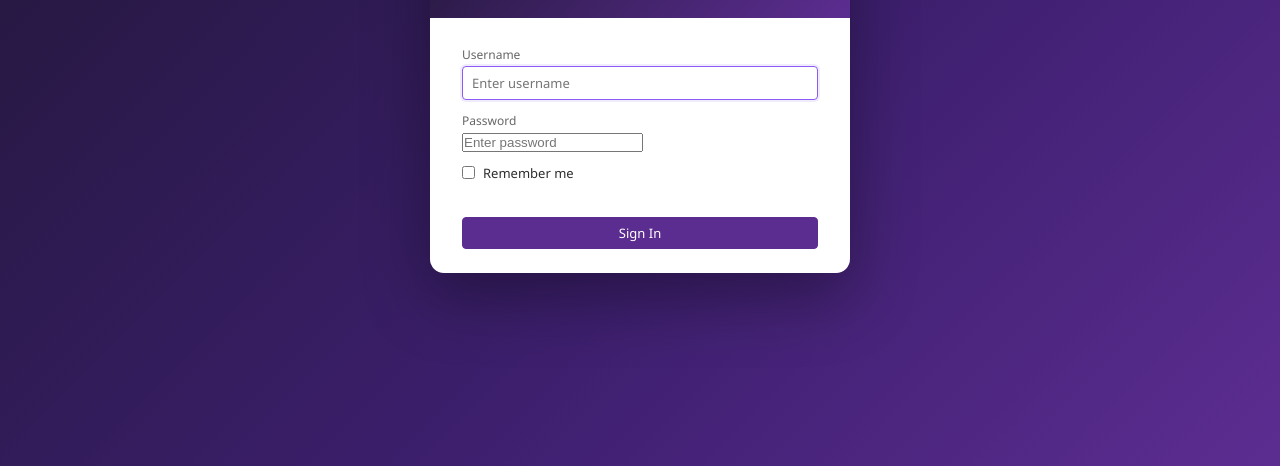
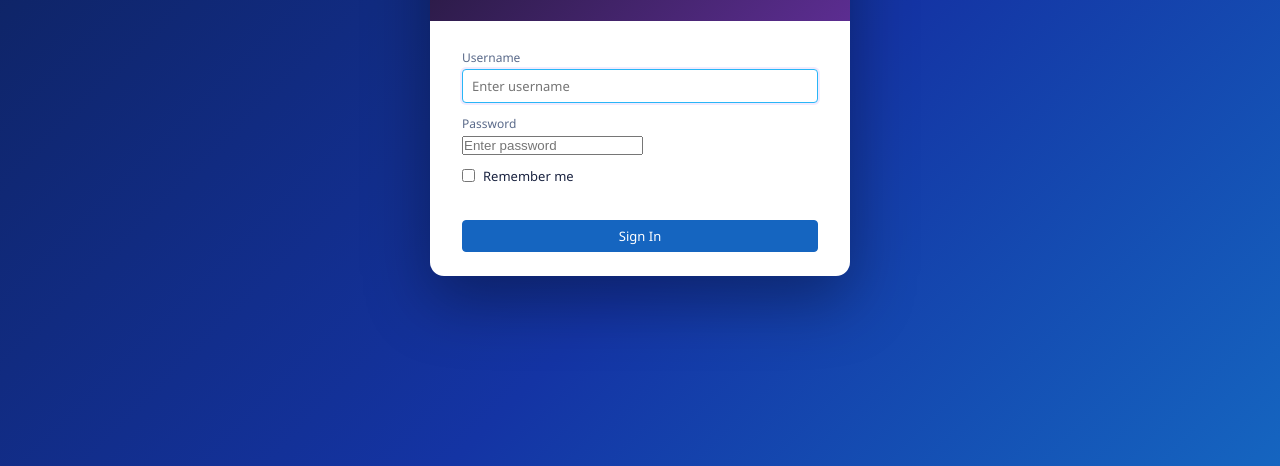
Before and after one commit to nmrmanohar/dccloud, a plain HTML site: page index.html in a window 1280 px wide. Shown: the part 334-800 px from the top of the page. Drawn offline with Linux system fonts and the light colour scheme.

Commit message:
Retheme to DC Cloud brand — sky blue + deep navy palette
- Replace purple/violet theme with DC Cloud colours: #0d1f52 navy sidebar,
  #1434a4 topbar, #1565c0 buttons, #29b6f6 sky-blue accents
- Replace cloud emoji with inline SVG logo mark (gradient cloud + DC text)
  in sidebar, login screen, and setup wizard
- Add SVG favicon matching brand mark
- Update table row hover and background tint to blue

Co-Authored-By: Claude Sonnet 4.6 <noreply@anthropic.com>

```diff
--- a/css/style.css
+++ b/css/style.css
@@ -1,22 +1,23 @@
 /* DC Cloud – Training Operations */
 :root {
-  --sidebar-bg:    #1e1633;
-  --sidebar-text:  #c4b5e8;
-  --sidebar-hover: rgba(255,255,255,0.1);
-  --sidebar-active:#5c2d91;
-  --topbar-bg:     #4a2080;
-  --purple:        #5c2d91;
-  --purple-dark:   #3d1f6e;
-  --purple-light:  #8b5cf6;
-  --bg:            #f4f4f7;
+  /* DC Cloud brand palette — sky blue + deep navy */
+  --sidebar-bg:    #0d1f52;
+  --sidebar-text:  #a8d1f5;
+  --sidebar-hover: rgba(41, 182, 246, 0.15);
+  --sidebar-active:#1565c0;
+  --topbar-bg:     #1434a4;
+  --purple:        #1565c0;   /* kept as --purple for compat; now brand blue */
+  --purple-dark:   #0d1f52;
+  --purple-light:  #29b6f6;
+  --bg:            #f0f4f9;
   --white:         #ffffff;
-  --border:        #e0e0e0;
-  --input-border:  #ccc;
-  --text:          #2d2d2d;
-  --text-light:    #666;
-  --success:       #28a745;
-  --danger:        #dc3545;
-  --warning:       #e6a817;
+  --border:        #dde3ed;
+  --input-border:  #c5cfe0;
+  --text:          #1a2340;
+  --text-light:    #5a6a8a;
+  --success:       #15803d;
+  --danger:        #dc2626;
+  --warning:       #d97706;
 }
 
 *, *::before, *::after { box-sizing: border-box; margin: 0; padding: 0; }
@@ -152,7 +153,7 @@ th {
 }
 td { padding: 9px 11px; border-bottom: 1px solid var(--border); vertical-align: middle; font-size: 13px; }
 tr:last-child td { border-bottom: none; }
-tr:hover td { background: #fafafe; }
+tr:hover td { background: #f0f6ff; }
 .checkbox-col { width: 34px; }
 .amt { font-family: 'Consolas', monospace; font-size: 12px; }
 
@@ -293,7 +294,7 @@ input:disabled { background: #f5f5f8; color: var(--text-light); cursor: not-allo
 /* ── Login / Auth shell ── */
 .auth-bg {
   min-height: 100vh; display: flex; align-items: center; justify-content: center;
-  background: linear-gradient(135deg, #1e1633 0%, #3d1f6e 60%, #5c2d91 100%);
+  background: linear-gradient(135deg, #0d1f52 0%, #1434a4 60%, #1565c0 100%);
   padding: 20px;
 }
 .auth-card {
@@ -334,7 +335,7 @@ input:disabled { background: #f5f5f8; color: var(--text-light); cursor: not-allo
 .status-inactive { color: var(--danger);  font-weight: 600; font-size: 12px; }
 
 /* ── Auth extras ── */
-.logo-icon-lg { font-size: 44px; line-height: 1; }
+.logo-icon-lg { line-height: 1; display: flex; justify-content: center; }
 .auth-title   { font-size: 22px; font-weight: 700; margin: 8px 0 2px; }
 .auth-subtitle { font-size: 13px; opacity: .7; }
 .auth-error {
--- a/js/app.js
+++ b/js/app.js
@@ -1368,12 +1368,25 @@ async function runImport(entity, rows) {
 // ═══════════════════════════════════════════════════════════════════════
 // LOGIN PAGE
 // ═══════════════════════════════════════════════════════════════════════
+const _brandSVG = (size=64) => `
+  <svg width="${size}" height="${Math.round(size*0.78)}" viewBox="0 0 36 28" fill="none" xmlns="http://www.w3.org/2000/svg">
+    <defs>
+      <linearGradient id="cgl" x1="0" y1="0" x2="36" y2="28" gradientUnits="userSpaceOnUse">
+        <stop offset="0%" stop-color="#81d4fa"/>
+        <stop offset="50%" stop-color="#29b6f6"/>
+        <stop offset="100%" stop-color="#0288d1"/>
+      </linearGradient>
+    </defs>
+    <path d="M29.5 13.2c-.5-3.8-3.7-6.7-7.6-6.7-1.6 0-3.1.5-4.3 1.4C16.3 5.8 13.7 4 10.7 4 6.2 4 2.5 7.7 2.5 12.2c0 .2 0 .5.1.7C.9 13.6 0 15.4 0 17.4 0 20.7 2.7 23.4 6 23.4h22.5c3.3 0 6-2.7 6-6 0-2.7-1.8-5-4.9-6.2h-.1z" fill="url(#cgl)"/>
+    <text x="8.5" y="19.5" fill="white" font-size="10.5" font-weight="900" font-family="Arial,sans-serif" letter-spacing="0.5">DC</text>
+  </svg>`;
+
 function showLoginPage() {
   showAuthShell(`
     <div class="auth-bg">
       <div class="auth-card">
         <div class="auth-header">
-          <div class="logo-icon-lg">☁</div>
+          <div class="logo-icon-lg">${_brandSVG(64)}</div>
           <div class="auth-title">DC Cloud</div>
           <div class="auth-subtitle">Training Operations</div>
         </div>
@@ -1436,7 +1449,7 @@ function showFirstTimeSetup() {
     <div class="auth-bg">
       <div class="auth-card setup-card">
         <div class="auth-header">
-          <div class="logo-icon-lg">☁</div>
+          <div class="logo-icon-lg">${_brandSVG(64)}</div>
           <div class="auth-title">DC Cloud Setup</div>
           <div class="auth-subtitle">One-time configuration</div>
         </div>
```
Also changed, not shown: index.html (+13 -1 lines).
